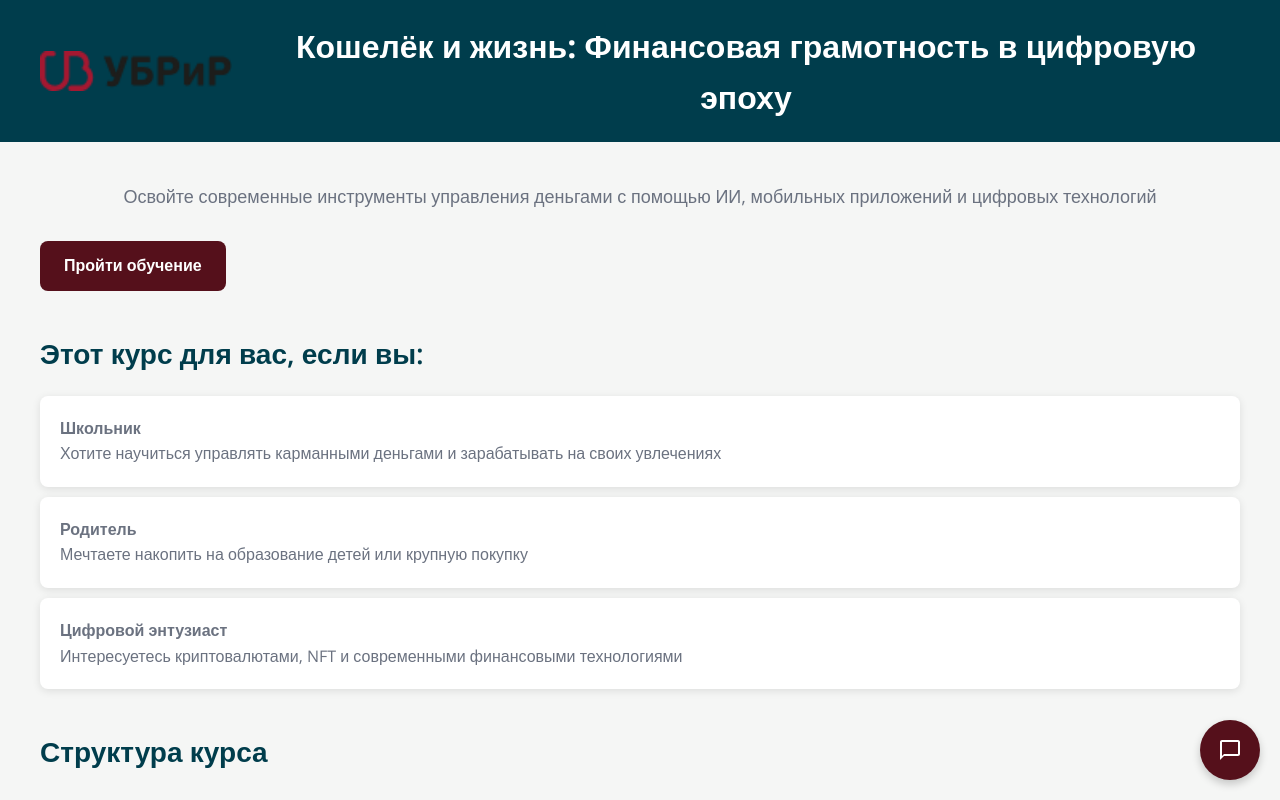
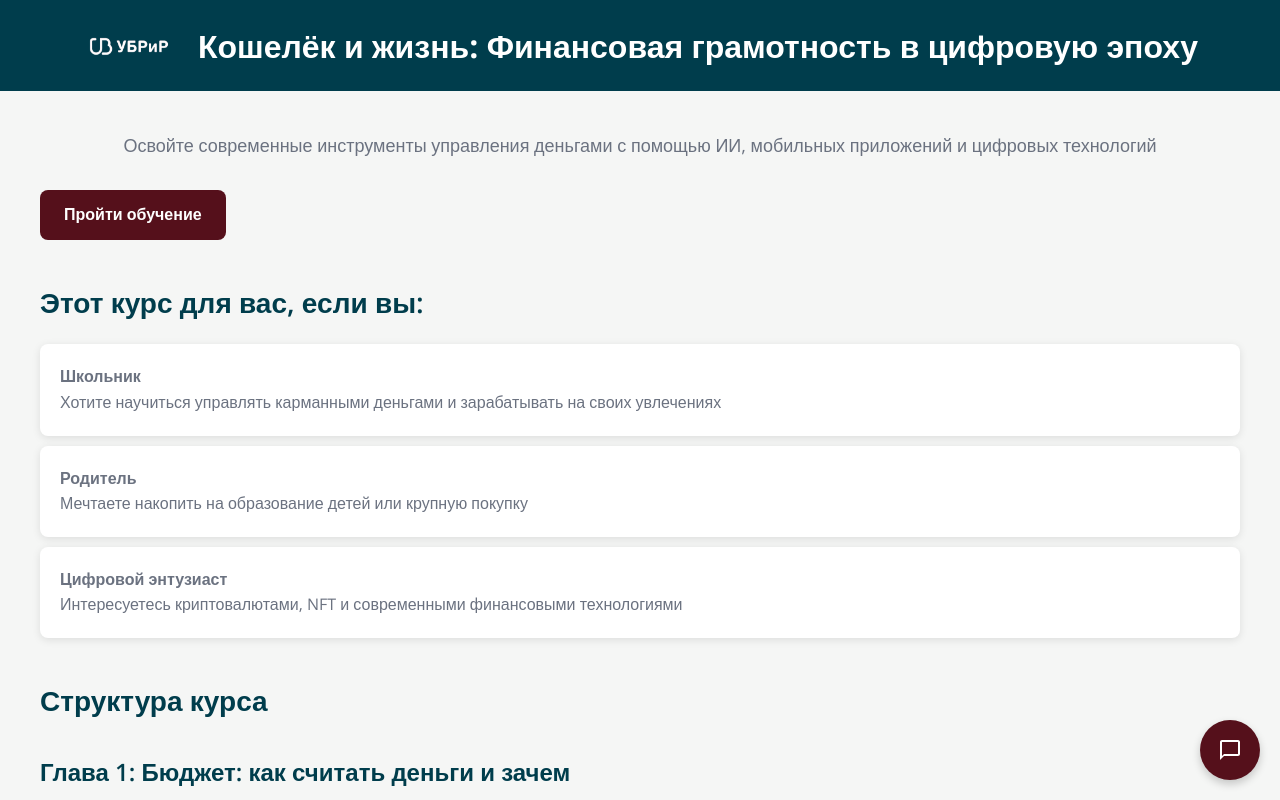
Before and after one commit to balishev/ubrir_upd, a plain HTML site: page index.html in a window 1280 px wide. Shown: the top 800 px of the page. Drawn offline with nearby package versions, Linux system fonts and the light colour scheme.

Commit message:
Update index.html

```diff
--- a/index.html
+++ b/index.html
@@ -10,7 +10,7 @@
 <body>
     <header>
         <div class="header-container">
-            <img src="image.png" alt="УБРиР Логотип" class="logo">
+            <img src="ubrir_logo.png" alt="УБРиР Логотип" class="logo">
             <h1>Кошелёк и жизнь: Финансовая грамотность в цифровую эпоху</h1>
         </div>
     </header>
```
